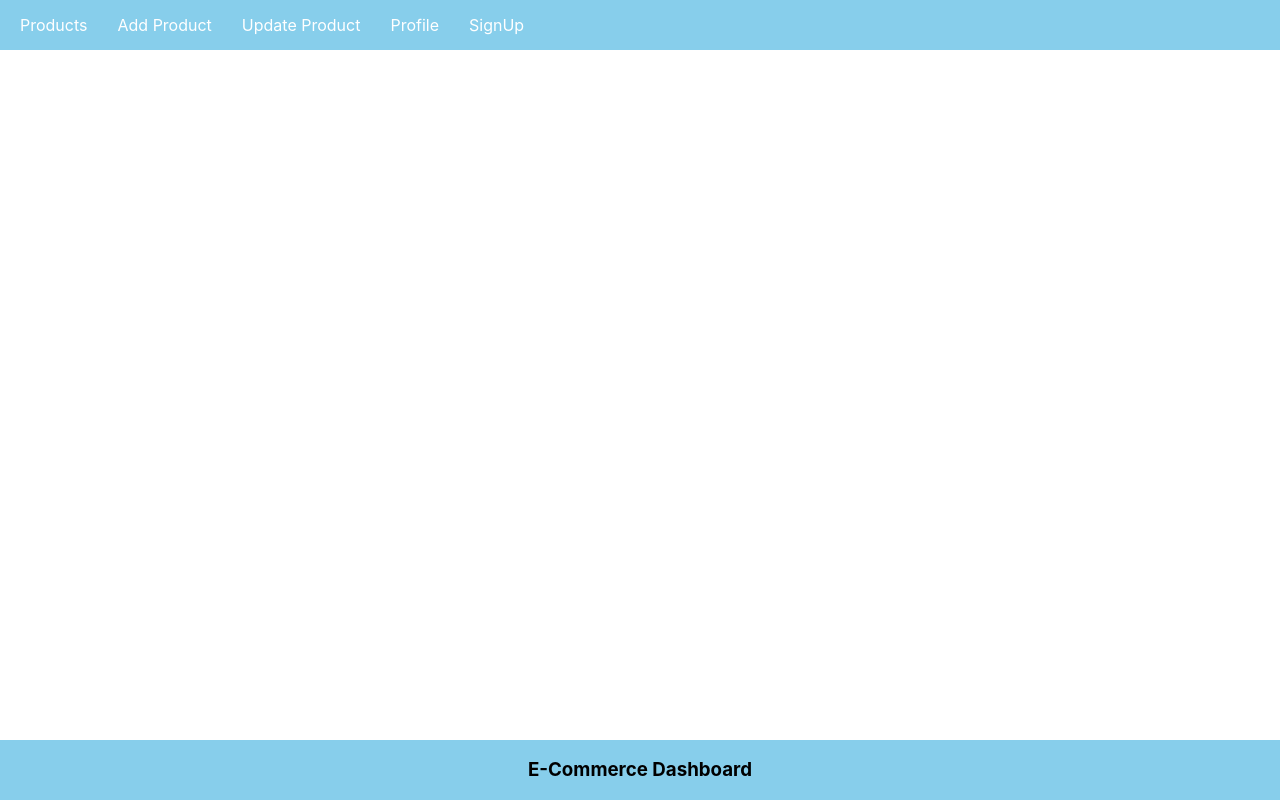
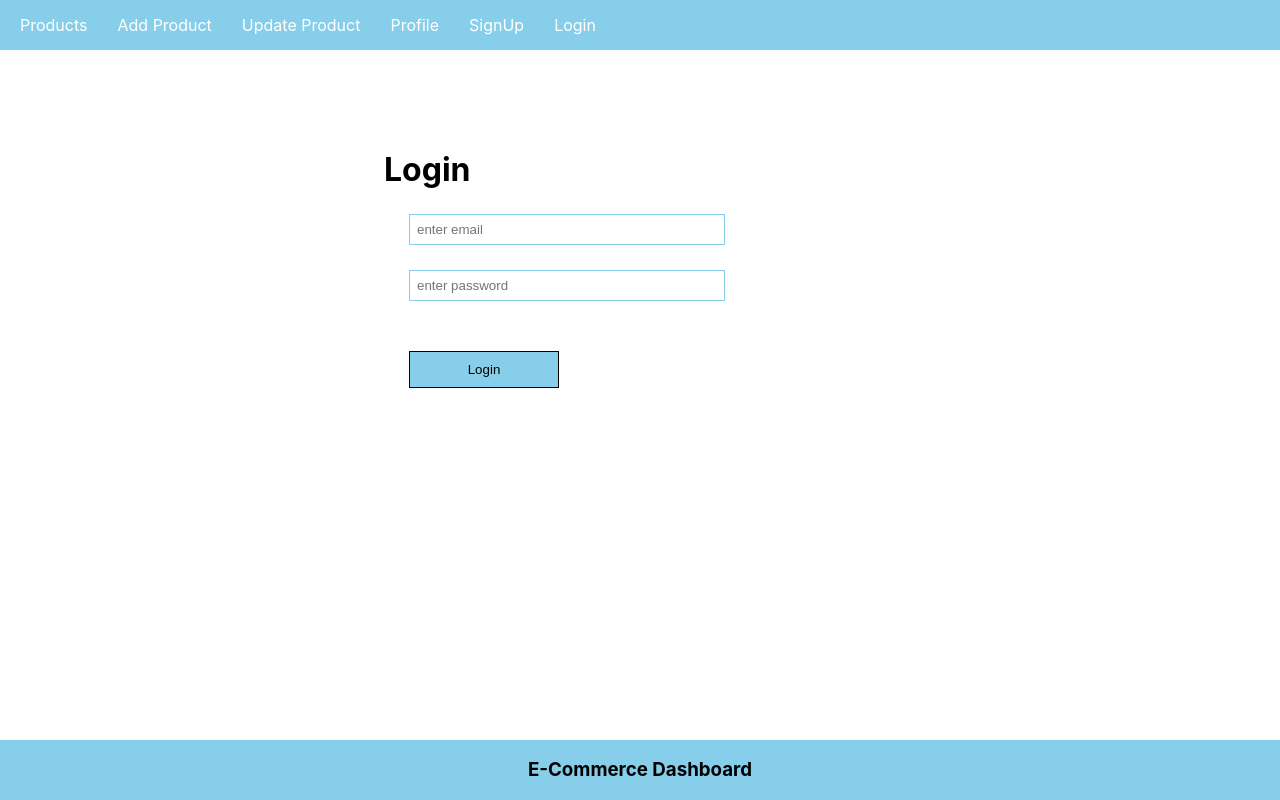
Before and after one commit to akhilamurarka/e-dashboard, a React (Create React App) app in the folder e-dashboard/frontend/: page /login in a window 1280 px wide. Built offline with nearby package versions, Linux system fonts and the light colour scheme.

Commit message:
login component ui

```diff
--- a/e-dashboard/frontend/src/App.css
+++ b/e-dashboard/frontend/src/App.css
@@ -24,6 +24,11 @@
 
 .register{
   margin-left: 30%;
+}
+
+.login{
+  margin-left: 30%;
+  margin-top: 100px;
 }
 
 .inputBox{
--- a/e-dashboard/frontend/src/App.js
+++ b/e-dashboard/frontend/src/App.js
@@ -4,6 +4,7 @@
 import { BrowserRouter, Route, Routes } from "react-router-dom";
 import SignUp from "./components/SignUp";
 import PrivateComponent from "./components/PrivateComponent";
+import Login from "./components/Login";
 
 function App() {
   return (
@@ -28,6 +29,7 @@
             <Route path="/profile" element={<h1>Profile Component</h1>}></Route>
           </Route>
           <Route path="/signup" element={<SignUp />}></Route>
+          <Route path="/login" element={<Login />}></Route>
         </Routes>
         <Footer></Footer>
       </BrowserRouter>
--- /dev/null
+++ b/e-dashboard/frontend/src/components/Login.js
@@ -0,0 +1,40 @@
+import React, { useState } from "react";
+
+function Login() {
+  const [email, setEmail] = useState("");
+  const [password, setPassword] = useState("");
+
+  const handleLogin = () => {
+    console.warn(email, password);
+  };
+
+  return (
+    <div className="login">
+      <h1>Login</h1>
+      <input
+        className="inputBox"
+        type="email"
+        value={email}
+        placeholder="enter email"
+        onChange={(e) => {
+          setEmail(e.target.value);
+        }}
+      ></input>
+      <input
+        className="inputBox"
+        value={password}
+        type="password"
+        onChange={(e) => {
+          setPassword(e.target.value);
+        }}
+        placeholder="enter password"
+      ></input>
+
+      <button onClick={handleLogin} className="registerButton">
+        Login
+      </button>
+    </div>
+  );
+}
+
+export default Login;
--- a/e-dashboard/frontend/src/components/Nav.js
+++ b/e-dashboard/frontend/src/components/Nav.js
@@ -32,6 +32,9 @@
             <Link to="/signup">SignUp</Link>
           )}
         </li>
+        <li>
+          <Link to="/login">Login</Link>
+        </li>
       </ul>
     </div>
   );
```
